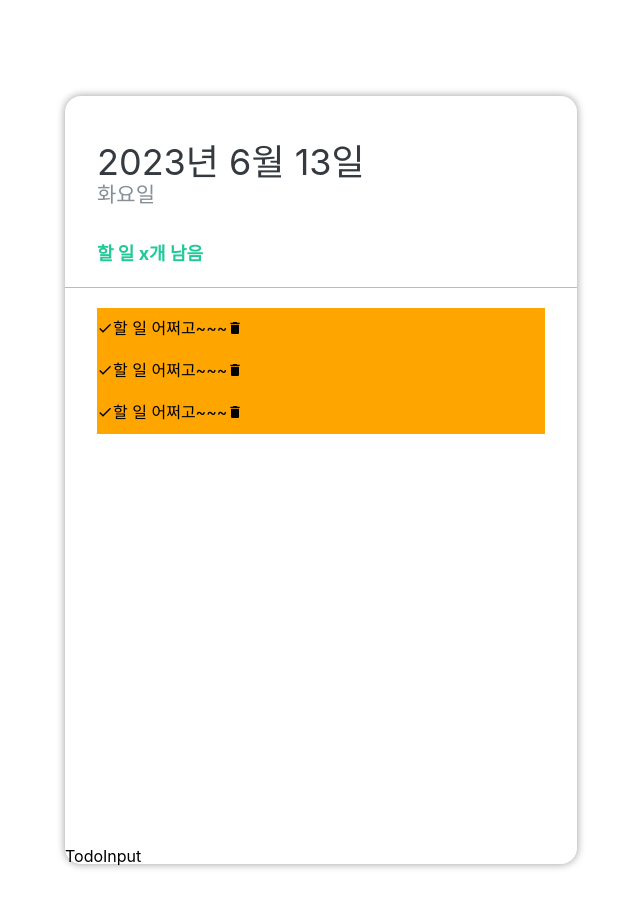
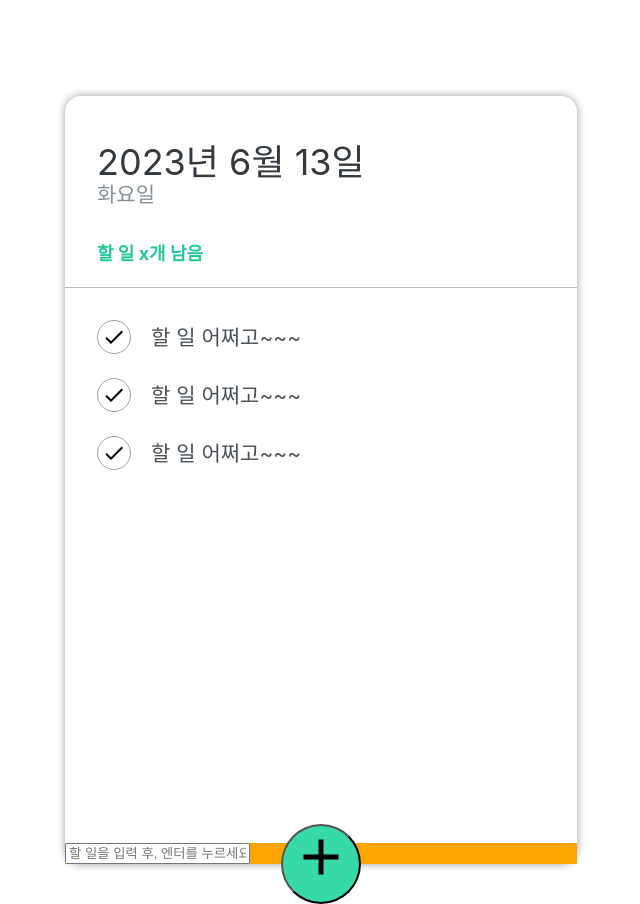
Before and after one commit to flatcalm/react-todo-app, a React (Create React App) app: page / in a window 1280 px wide. Shown: the whole page, without its empty margins (319-959 px from the left). Built offline with nearby package versions, Linux system fonts and the light colour scheme.

Commit message:
# 3.5 Scss 작성 중...

```diff
--- a/src/components/TodoInput.js
+++ b/src/components/TodoInput.js
@@ -1,8 +1,19 @@
 import React from 'react'
+import { MdAdd } from 'react-icons/md';
 
 const TodoInput = () => {
   return (
-    <div>TodoInput</div>
+    <>
+      <div className='form-wrapper'>
+        <form className='insert-form'>
+          <input type='text' placeholder='할 일을 입력 후, 엔터를 누르세요!' />
+        </form>
+      </div>
+
+      <button className='insert-btn'>
+        <MdAdd />
+      </button>
+    </>
   )
 }
 
--- a/src/components/TodoItem.js
+++ b/src/components/TodoItem.js
@@ -1,5 +1,7 @@
 import React from 'react'
 import { MdDelete, MdDone } from 'react-icons/md';
+
+import './scss/TodoInput.scss'
 
 import './scss/TodoItem.scss'
 
--- /dev/null
+++ b/src/components/scss/TodoInput.scss
@@ -0,0 +1,21 @@
+
+.form-wrapper {
+    background: orange;
+
+}
+
+.insert-btn {
+    background: #38d9a9;
+
+    z-index: 5;
+    cursor: pointer;
+    width: 80px;
+    height: 80px;
+    border-radius: 50%;
+    font-size: 60px;
+
+    position: absolute;
+    left: 50%;
+    bottom: 0;
+    transform: translate(-50%, 50%);
+}
--- a/src/components/scss/TodoItem.scss
+++ b/src/components/scss/TodoItem.scss
@@ -1,6 +1,58 @@
+
+@mixin flex-center {
+    display: flex;
+    justify-content: center;
+    align-items: center;
+}
 
 .todo-list-item {
     display: flex;
+    align-items: center;
     padding: 12px 0;
-    background: orange;
+
+    &:hover .remove {
+        display: block;
+    }
+
+    .check-circle {
+        width: 32px;
+        height: 32px;
+        border-radius: 50%;
+        border: 1px solid #9da1a7;
+        font-size: 24px;
+        margin-right: 20px;
+        cursor: pointer;
+
+        @include flex-center();
+
+        &.active {
+            border: 1px solid #38d9a9;
+            color: #38d9a9;
+        }
+    }
+
+    .text {
+        font-size: 21px;
+        color: #495057;
+        flex: 1;
+
+        &.finish {
+            color: #919396;
+            text-decoration: line-through;
+        }
+    }
+
+    .remove {
+        font-size: 28px;
+        cursor: pointer;
+        color: #f51b4f;
+
+        @include flex-center();
+
+        display: none;
+
+        &:hover svg {
+            opacity: 0.6;
+        }
+    }
 }
```
